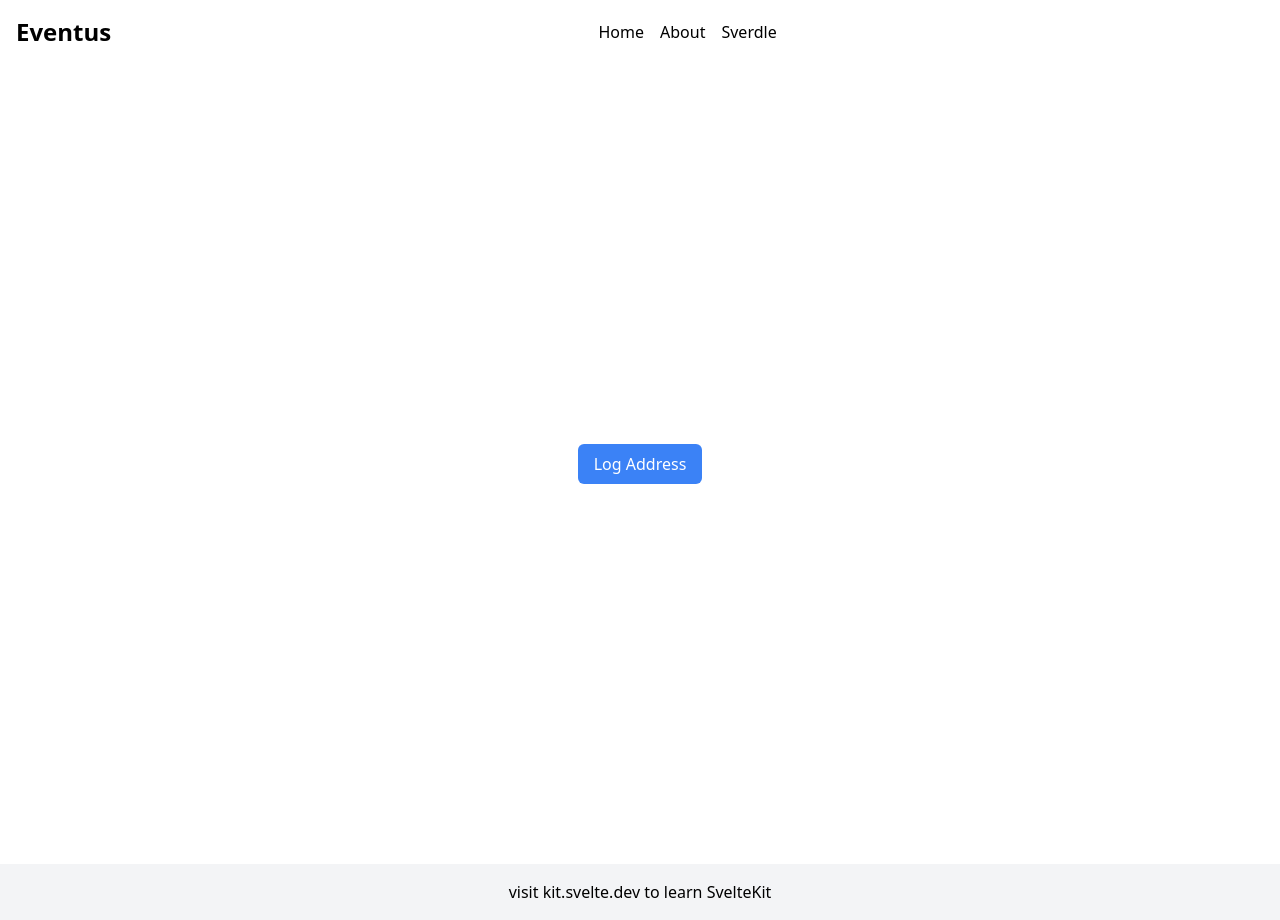
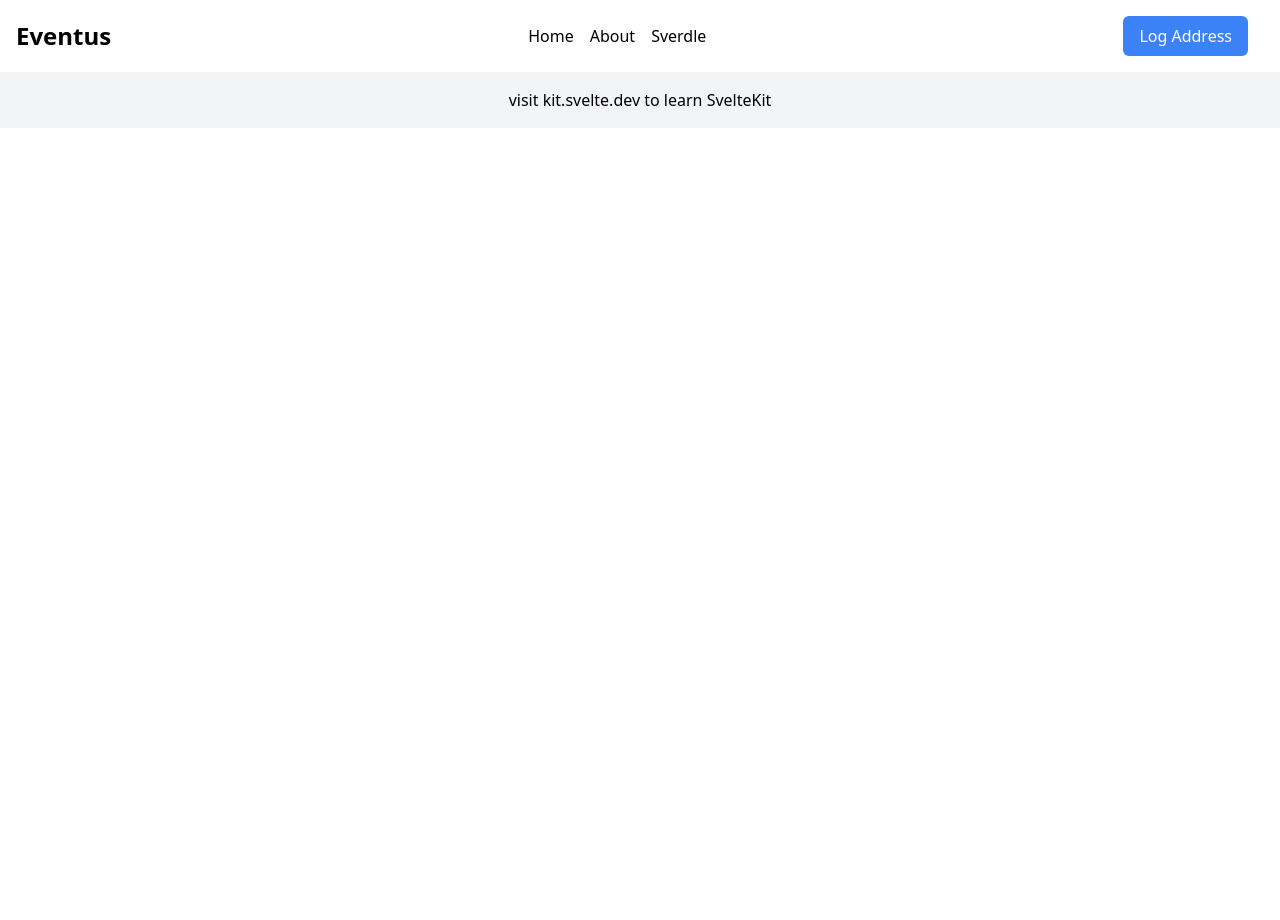
Before and after one commit to mauricedesaxe/eventus, a SvelteKit app: page / in a window 1280 px wide. After the commit the page ends 800 px from the top, so only its background shows below. Built offline with nearby package versions, Linux system fonts and the light colour scheme; what @reown/appkit, @reown/appkit-adapter-wagmi would draw is missing.

Commit message:
move log address btn to header

```diff
--- a/src/routes/+page.svelte
+++ b/src/routes/+page.svelte
@@ -1,17 +1,4 @@
-<script>
-	import { modal } from '../reown';
-</script>
-
 <svelte:head>
 	<title>Home</title>
 	<meta name="description" content="Svelte demo app" />
 </svelte:head>
-
-<section class="flex flex-col items-center justify-center h-screen">
-	<button
-		on:click={() => console.log(modal.getAddress())}
-		class="bg-blue-500 text-white px-4 py-2 rounded-md"
-	>
-		Log Address
-	</button>
-</section>
--- a/src/routes/Header.svelte
+++ b/src/routes/Header.svelte
@@ -1,5 +1,6 @@
 <script lang="ts">
 	import { page } from '$app/stores';
+	import { modal } from '../reown';
 
 	// have to import this to use the modal, w3m-button, etc.
 	// eslint-disable-next-line @typescript-eslint/no-unused-vars
@@ -27,7 +28,13 @@
 		</ul>
 	</nav>
 
-	<div class="flex items-center">
+	<div class="flex items-center gap-4">
+		<button
+			on:click={() => console.log(modal.getAddress())}
+			class="bg-blue-500 text-white px-4 py-2 rounded-md"
+		>
+			Log Address
+		</button>
 		<w3m-button></w3m-button>
 	</div>
 </header>
```
